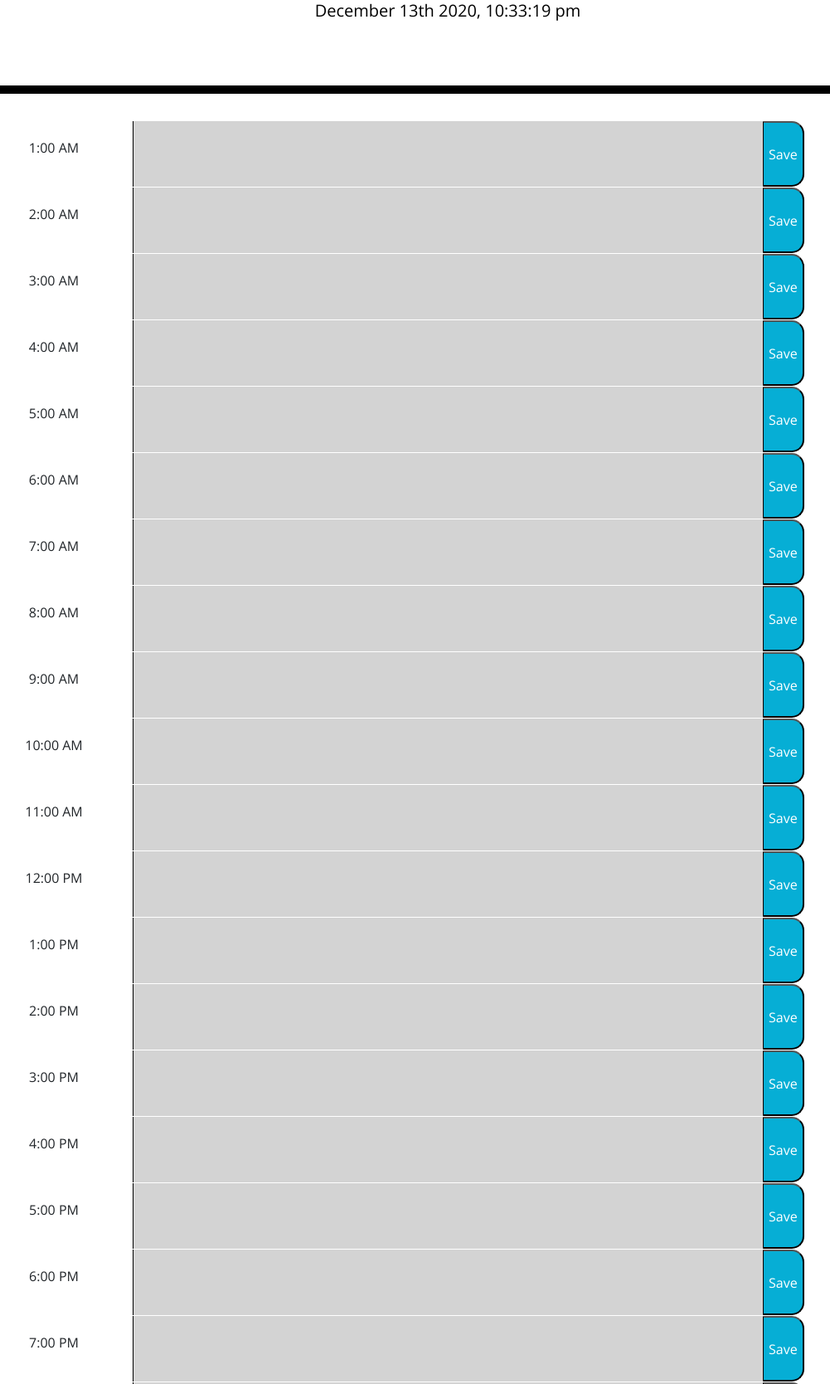
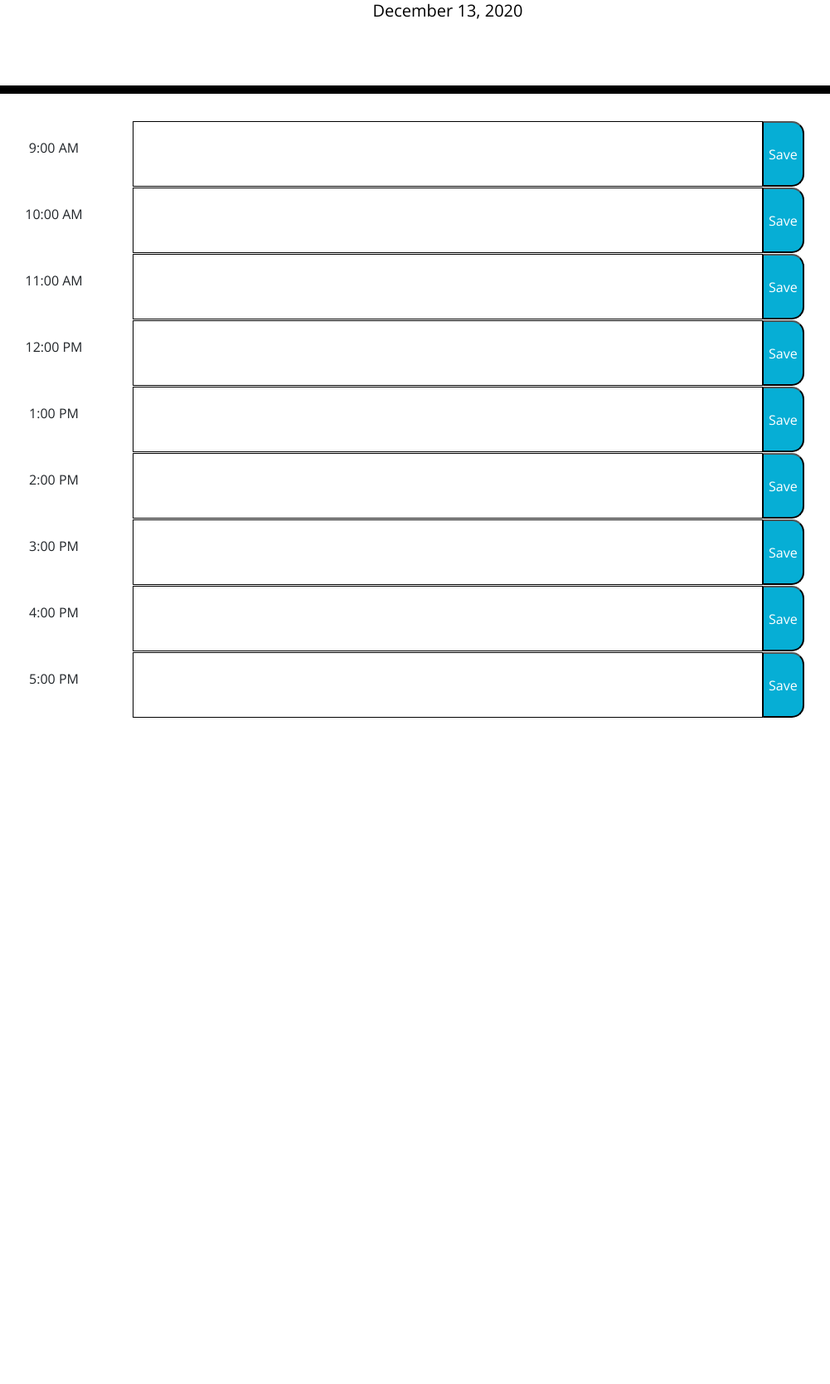
Before and after one commit to mrosavourazeris/Work-Day-Scheduler, a plain HTML site: page index.html in a window 1280 px wide. Shown: the part 191-1859 px from the top of the page at 83% size, without its empty margins (100-1101 px from the left). After the commit the page ends 1056 px from the top, so only its background shows below. Drawn offline with nearby package versions, Linux system fonts and the light colour scheme.

Commit message:
Edited the date and time format showing on the schedule. Also added borders to time table rows

```diff
--- a/Develop/script.js
+++ b/Develop/script.js
@@ -1,10 +1,12 @@
-//HTML target variables
+//Global variables grabbing DOM elements
 var currentDay = document.getElementById("currentDay")
-
-
+var currentTime = document.getElementById("currentTime")
+var theDay = moment().format('dddd');
+var rightNow = moment().format('LL');
+var theTime = moment().format('LT');
 //Date, time variables
 var theDay = moment().format('dddd');
-var rightNow = moment().format("MMMM Do YYYY, h:mm:ss a")
+var rightNow = moment().format('LL');
 
 //Added the current date and time to Work Day Scheduler header
 currentDay.textContent = rightNow
--- a/Develop/style.css
+++ b/Develop/style.css
@@ -5,8 +5,8 @@ body {
 }
 
 textarea{
-  background: lightgray;
-  border: none;
+  background: transparent;
+  border: solid 1px black;
   resize: none;
   color: #000000;
   border-left: 1px solid black;
@@ -44,17 +44,17 @@ textarea{
 
 .past {
   background-color: #d3d3d3;
-  color: white;
+  color: black;
 }
 
 .present {
   background-color: #ff6961;
-  color: white;
+  color: black;
 }
 
 .future {
   background-color: #77dd77;
-  color: white;
+  color: black;
 }
 
 .saveBtn {
--- a/index.html
+++ b/index.html
@@ -27,153 +27,63 @@
       <h1 class="display-3">Work Day Scheduler</h1>
       <p class="lead">A simple calendar app for scheduling your work day</p>
       <p id="currentDay" class="lead"></p>
+      <p id="currentTime" class="lead"></p>
     </header>
     <div class="container">
       <!-- Timeblocks go here -->
-      <div class="row">
-        <div class="col-2 mt-4 time-block" id="time">1:00 AM</div>
-        <textarea class="col-8"></textarea>
+      <div id="9" class="row">
+        <div class="col-2 mt-4 time-block" id="time">9:00 AM</div>
+        <textarea id= "9AM" class="col-8"></textarea>
+        <button  id= "btn" type="button" class="saveBtn">Save</button>
+      </div>
+
+      <div id="10" class="row">
+        <div class="col-2 mt-4 time-block" id="time">10:00 AM</div>
+        <textarea id= "10AM"  class="col-8"></textarea>
         <button type="button" class="saveBtn">Save</button>
       </div>
 
-      <div class="row">
-        <div class="col-2 mt-4 time-block" id="time">2:00 AM</div>
-        <textarea class="col-8"></textarea>
+      <div id="11" class="row">
+        <div class="col-2 mt-4 time-block" id="time">11:00 AM</div>
+        <textarea id= "11AM"  class="col-8"></textarea>
         <button type="button" class="saveBtn">Save</button>
       </div>
 
-      <div class="row">
-        <div class="col-2 mt-4 time-block" id="time">3:00 AM</div>
-        <textarea class="col-8"></textarea>
+      <div id="12" class="row">
+        <div class="col-2 mt-4 time-block" id="time">12:00 PM</div>
+        <textarea id= "12PM"  class="col-8"></textarea>
         <button type="button" class="saveBtn">Save</button>
       </div>
 
-      <div class="row">
-        <div class="col-2 mt-4 time-block" id="time">4:00 AM</div>
-        <textarea class="col-8"></textarea>
+      <div id="1" class="row">
+        <div class="col-2 mt-4 time-block" id="time">1:00 PM</div>
+        <textarea id= "1PM"  class="col-8"></textarea>
         <button type="button" class="saveBtn">Save</button>
       </div>
 
-      <div class="row">
-        <div class="col-2 mt-4 time-block" id="time">5:00 AM</div>
-        <textarea class="col-8"></textarea>
+      <div id="2" class="row">
+        <div class="col-2 mt-4 time-block" id="time">2:00 PM</div>
+        <textarea id= "2PM"  class="col-8"></textarea>
         <button type="button" class="saveBtn">Save</button>
       </div>
 
-      <div class="row">
-        <div class="col-2 mt-4 time-block" id="time">6:00 AM</div>
-        <textarea class="col-8"></textarea>
+      <div id="3" class="row">
+        <div class="col-2 mt-4 time-block" id="time">3:00 PM</div>
+        <textarea id= "3PM"  class="col-8"></textarea>
         <button type="button" class="saveBtn">Save</button>
       </div>
 
-      <div class="row">
-        <div class="col-2 mt-4 time-block" id="time">7:00 AM</div>
-        <textarea class="col-8"></textarea>
+      <div id="4" class="row">
+        <div class="col-2 mt-4 time-block" id="time">4:00 PM</div>
+        <textarea id= "4PM"  class="col-8"></textarea>
         <button type="button" class="saveBtn">Save</button>
       </div>
 
-      <div class="row">
-        <div class="col-2 mt-4 time-block" id="time">8:00 AM</div>
-        <textarea class="col-8"></textarea>
+      <div id="5" class="row">
+        <div class="col-2 mt-4 time-block" id="time">5:00 PM</div>
+        <textarea id= "5PM"  class="col-8"></textarea>
         <button type="button" class="saveBtn">Save</button>
       </div>
-
-      <div class="row">
-        <div class="col-2 mt-4 time-block" id="time">9:00 AM</div>
-        <textarea class="col-8"></textarea>
-        <button type="button" class="saveBtn">Save</button>
-      </div>
-
-      <div class="row">
-        <div class="col-2 mt-4 time-block" id="time">10:00 AM</div>
-        <textarea class="col-8"></textarea>
-        <button type="button" class="saveBtn">Save</button>
-      </div>
-
-      <div class="row">
-        <div class="col-2 mt-4 time-block" id="time">11:00 AM</div>
-        <textarea class="col-8"></textarea>
-        <button type="button" class="saveBtn">Save</button>
-      </div>
-
-      <div class="row">
-        <div class="col-2 mt-4 time-block" id="time">12:00 PM</div>
-        <textarea class="col-8"></textarea>
-        <button type="button" class="saveBtn">Save</button>
-      </div>
-
-      <div class="row">
-        <div class="col-2 mt-4 time-block" id="time">1:00 PM</div>
-        <textarea class="col-8"></textarea>
-        <button type="button" class="saveBtn">Save</button>
-      </div>
-
-      <div class="row">
-        <div class="col-2 mt-4 time-block" id="time">2:00 PM</div>
-        <textarea class="col-8"></textarea>
-        <button type="button" class="saveBtn">Save</button>
-      </div>
-
-      <div class="row">
-        <div class="col-2 mt-4 time-block" id="time">3:00 PM</div>
-        <textarea class="col-8"></textarea>
-        <button type="button" class="saveBtn">Save</button>
-      </div>
-
-      <div class="row">
-        <div class="col-2 mt-4 time-block" id="time">4:00 PM</div>
-        <textarea class="col-8"></textarea>
-        <button type="button" class="saveBtn">Save</button>
-      </div>
-
-      <div class="row">
-        <div class="col-2 mt-4 time-block" id="time">5:00 PM</div>
-        <textarea class="col-8"></textarea>
-        <button type="button" class="saveBtn">Save</button>
-      </div>
-
-      <div class="row">
-        <div class="col-2 mt-4 time-block" id="time">6:00 PM</div>
-        <textarea class="col-8"></textarea>
-        <button type="button" class="saveBtn">Save</button>
-      </div>
-
-      <div class="row">
-        <div class="col-2 mt-4 time-block" id="time">7:00 PM</div>
-        <textarea class="col-8"></textarea>
-        <button type="button" class="saveBtn">Save</button>
-      </div>
-
-      <div class="row">
-        <div class="col-2 mt-4 time-block" id="time">8:00 PM</div>
-        <textarea class="col-8"></textarea>
-        <button type="button" class="saveBtn">Save</button>
-      </div>
-
-      <div class="row">
-        <div class="col-2 mt-4 time-block" id="time">9:00 PM</div>
-        <textarea class="col-8"></textarea>
-        <button type="button" class="saveBtn">Save</button>
-      </div>
-
-      <div class="row">
-        <div class="col-2 mt-4 time-block" id="time">10:00 PM</div>
-        <textarea class="col-8"></textarea>
-        <button type="button" class="saveBtn">Save</button>
-      </div>
-
-      <div class="row">
-        <div class="col-2 mt-4 time-block" id="time">11:00 PM</div>
-        <textarea class="col-8"></textarea>
-        <button type="button" class="saveBtn">Save</button>
-      </div>
-
-      <div class="row mb-5">
-        <div class="col-2 mt-4 time-block" id="time">12:00 AM</div>
-        <textarea class="col-8"></textarea>
-        <button type="button" class="saveBtn">Save</button>
-      </div>
-
 
 
     </div>
```
